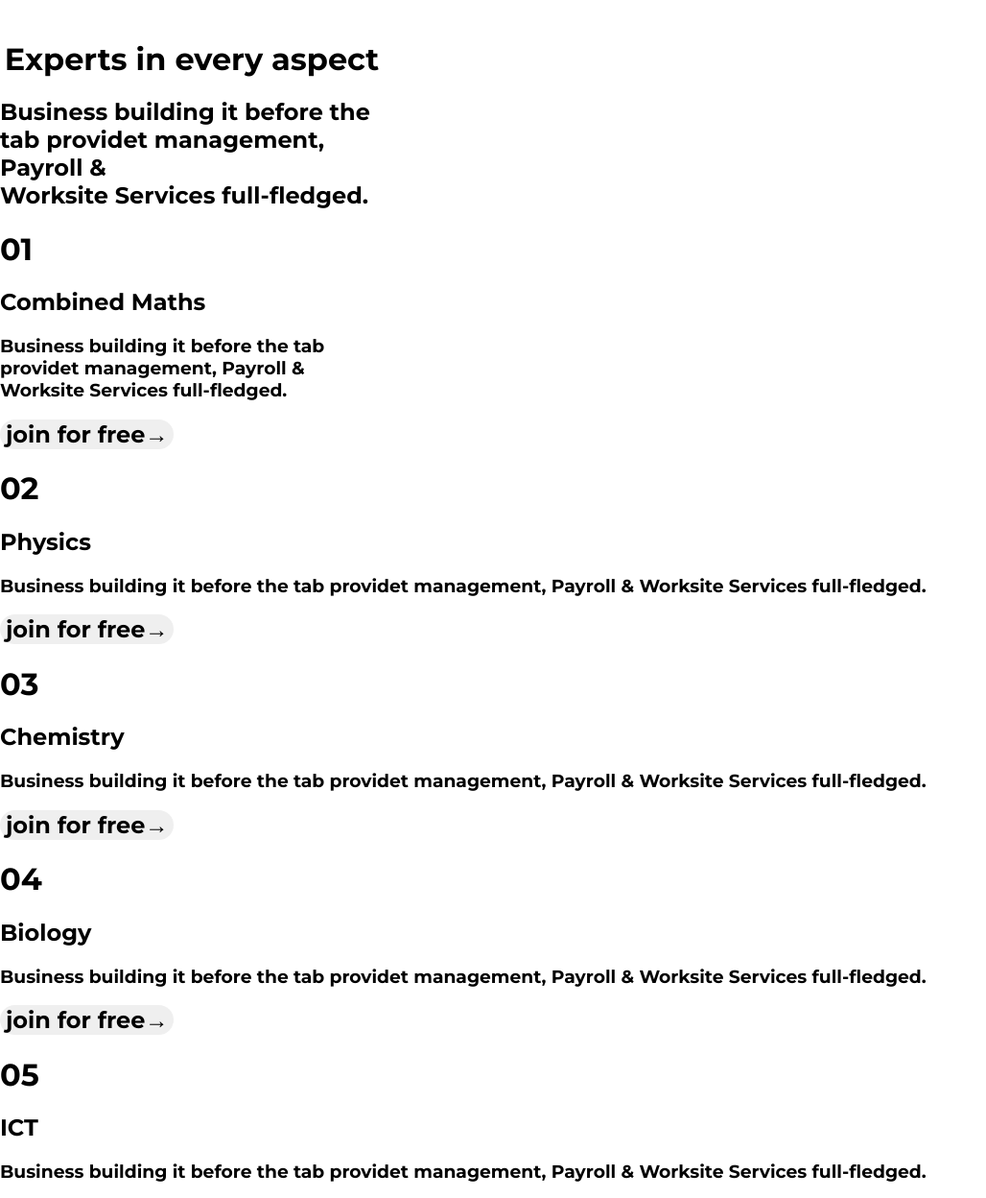
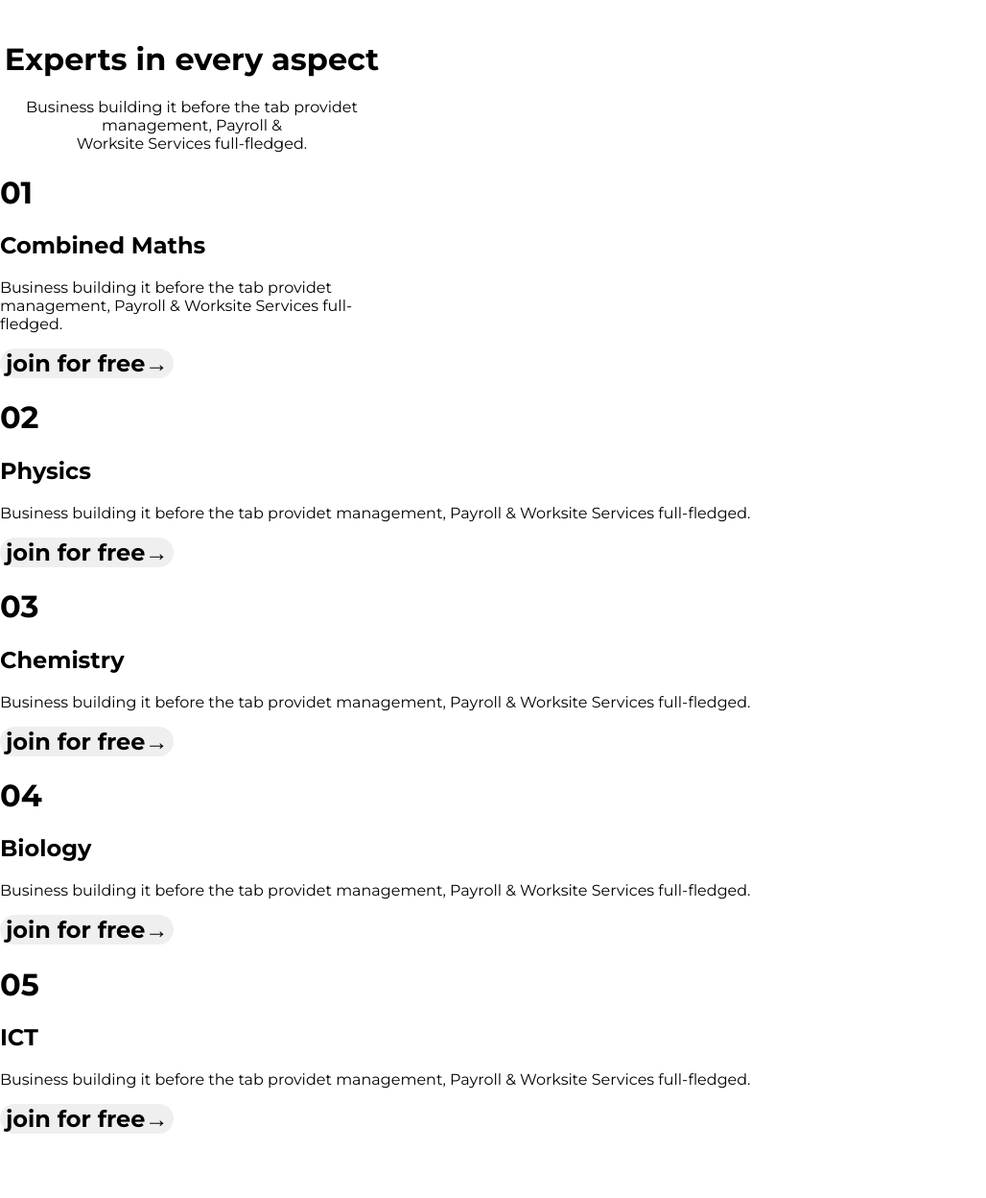
Before and after one commit to isharabandaranet/EduWave, a plain HTML site: page index.html in a window 1280 px wide. Shown: the part 713-1961 px from the top of the page at 96% size, without its empty margins (0-1028 px from the left). After the commit the page ends 1894 px from the top, so only its background shows below. Drawn offline with Linux system fonts and the light colour scheme.

Commit message:
correct indent and some dags

```diff
--- a/assets/css/style.css
+++ b/assets/css/style.css
@@ -98,3 +98,7 @@ button {
 #pt_1{
     text-align: center;
 }
+
+#pt_2{
+    text-align: center;
+}
--- a/index.html
+++ b/index.html
@@ -37,7 +37,7 @@
 
         <h1 id="pt_1">Experts in every aspect</h1>
 
-        <h2 id="pt_2">Business building it before the tab providet management, Payroll & <br> Worksite Services full-fledged.</h2>
+        <p id="pt_2">Business building it before the tab providet management, Payroll & <br> Worksite Services full-fledged.</p>
 
 
       </div>
@@ -45,7 +45,7 @@
       <div id="sec_p1">
         <h1 id="p1_1">01</h1>
         <h2 id="p1_2">Combined Maths</h2>
-        <h3 id="p1_3">Business building it before the tab providet management, Payroll & Worksite Services full-fledged.</h3>
+        <p id="p1_3">Business building it before the tab providet management, Payroll & Worksite Services full-fledged.</p>
         <button id="p1_btn">join for free→</button>
 
 
@@ -54,7 +54,7 @@
       <div id="sec_p2">
         <h1 id="p2_1">02</h1>
         <h2 id="p2_2">Physics</h2>
-        <h3 id="p2_3">Business building it before the tab providet management, Payroll & Worksite Services full-fledged.</h3>
+        <p id="p2_3">Business building it before the tab providet management, Payroll & Worksite Services full-fledged.</p>
         <button id="p2_btn">join for free→</button>
 
 
@@ -65,7 +65,7 @@
       <div id="sec_p3">
         <h1 id="p3_1">03</h1>
         <h2  id="p3_2">Chemistry</h2>
-        <h3  id="p3_3">Business building it before the tab providet management, Payroll & Worksite Services full-fledged.</h3>
+        <p id="p3_3">Business building it before the tab providet management, Payroll & Worksite Services full-fledged.</p>
         <button id="p3_btn">join for free→</button>
 
 
@@ -77,7 +77,7 @@
 
         <h1 id="p4_1">04</h1>
         <h2 id="p4_2">Biology</h2>
-        <h3  id="p4_3">Business building it before the tab providet management, Payroll & Worksite Services full-fledged.</h3>
+        <p id="p4_3">Business building it before the tab providet management, Payroll & Worksite Services full-fledged.</p>
         <button id="p4_btn">join for free→</button>
 
 
@@ -88,7 +88,7 @@
 
         <h1 id="p5_1">05</h1>
         <h2 id="p5_2">ICT</h2>
-        <h3 id="p5_3">Business building it before the tab providet management, Payroll & Worksite Services full-fledged.</h3>
+        <p id="p5_3">Business building it before the tab providet management, Payroll & Worksite Services full-fledged.</p>
         <button id="p5_btn">join for free→</button>
 
 
```
Lines whose indentation alone changed are shown as unchanged.
